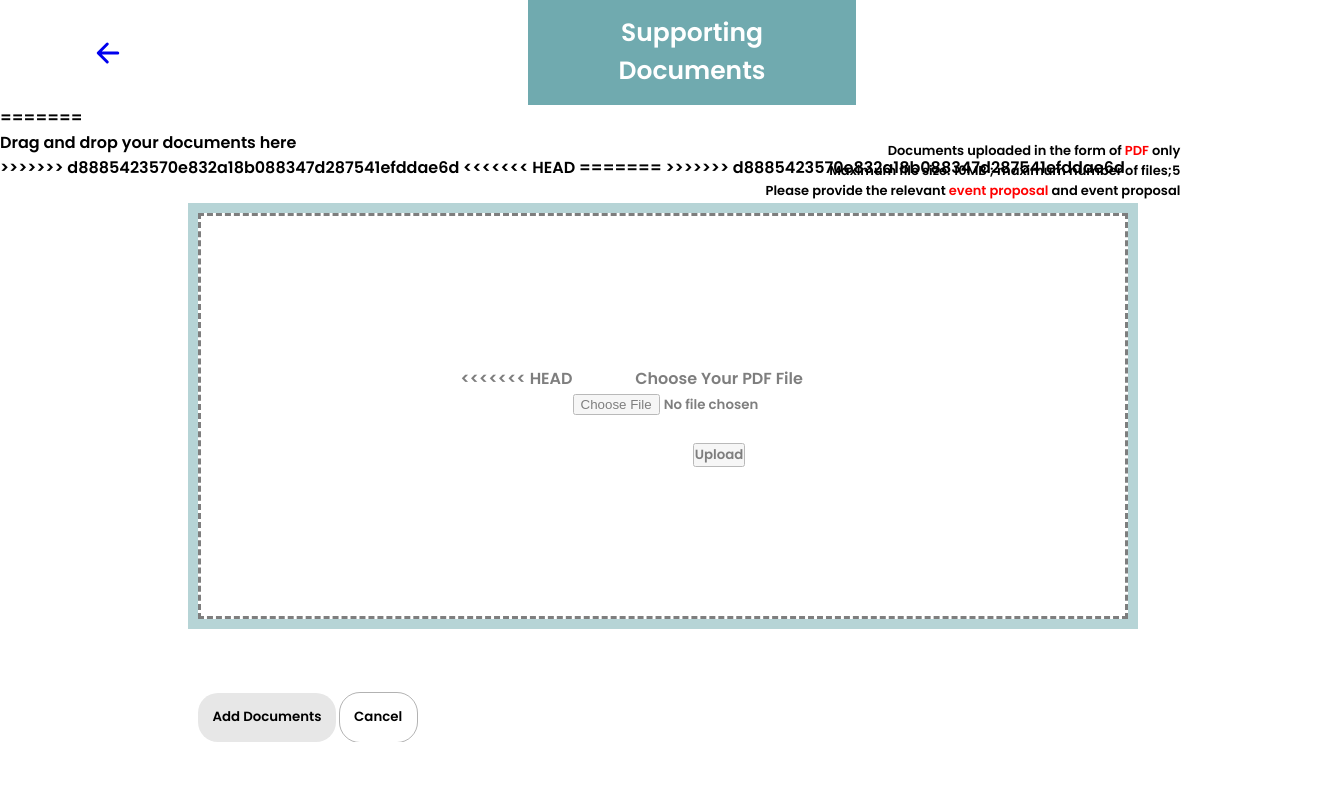
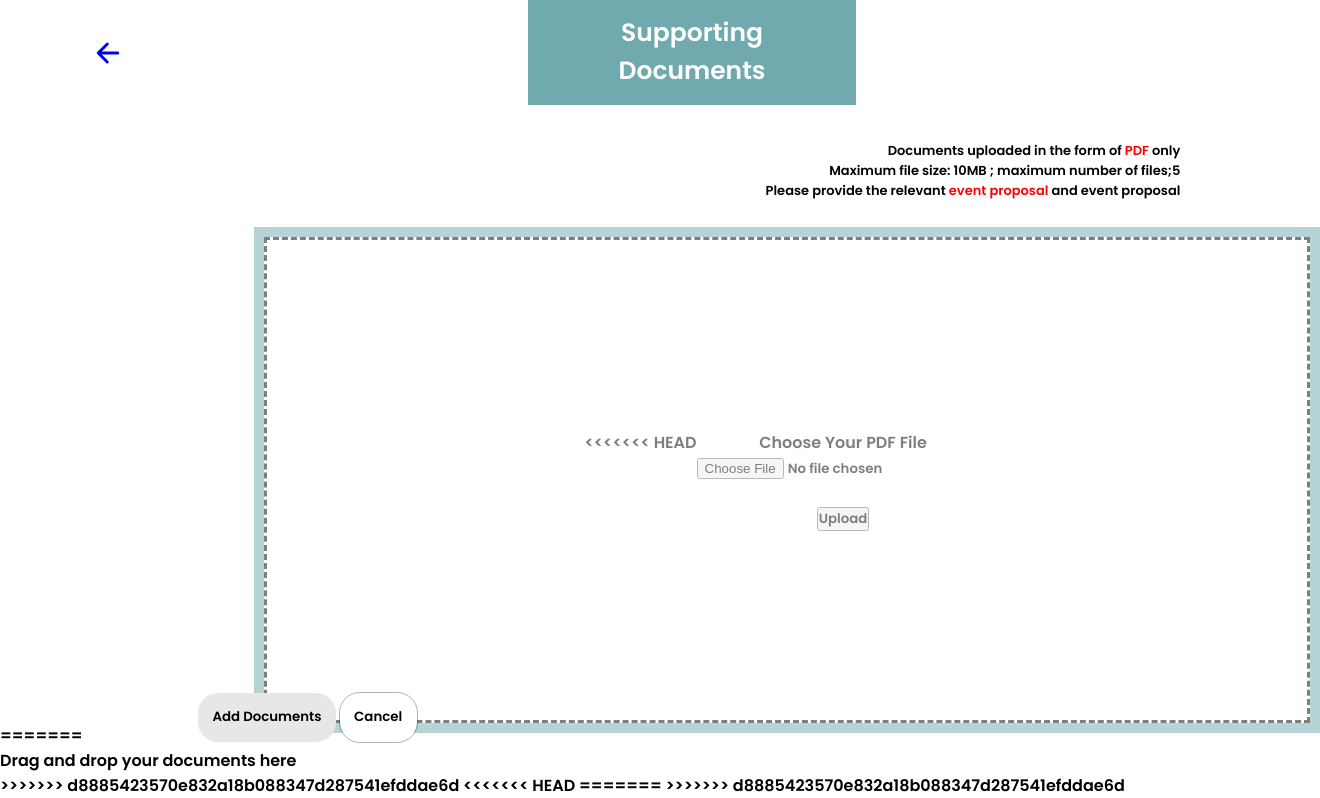
Before and after one commit to muhdazri1412/I-RESERVE, a PHP site: page /supportingdocs.php in a window 1320 px wide. Shown: the part 587-1385 px from the top of the page. Before the commit the page ends 1329 px from the top, so only its background shows below. Run offline with PHP 8.4, Linux system fonts and the light colour scheme.

Commit message:
Update style.css

```diff
--- a/style.css
+++ b/style.css
@@ -1347,8 +1347,9 @@ margin-top:5%;
 }
 
 .timebutton .btn:hover{
-   transform: scale(1.3);
-   transition: ease-in-out 0.3s;
+  outline:5px solid #06C8CF ;
+  outline-offset:3%;
+
 
 
 }
@@ -1393,7 +1394,7 @@ color:#87bbc0;
     width:100%;
     height:10vh;
     position :relative;
-    bottom:0;
+    bottom:0%;
 
 }
 
@@ -1411,3 +1412,11 @@ color:#87bbc0;
     width:50%;
     height:30%;
 }
+
+.upload-docs{
+    width:130vh;
+    height:60vh;
+    position: relative;
+    margin-top: 10%;
+    margin-left: 5%;
+}
```
